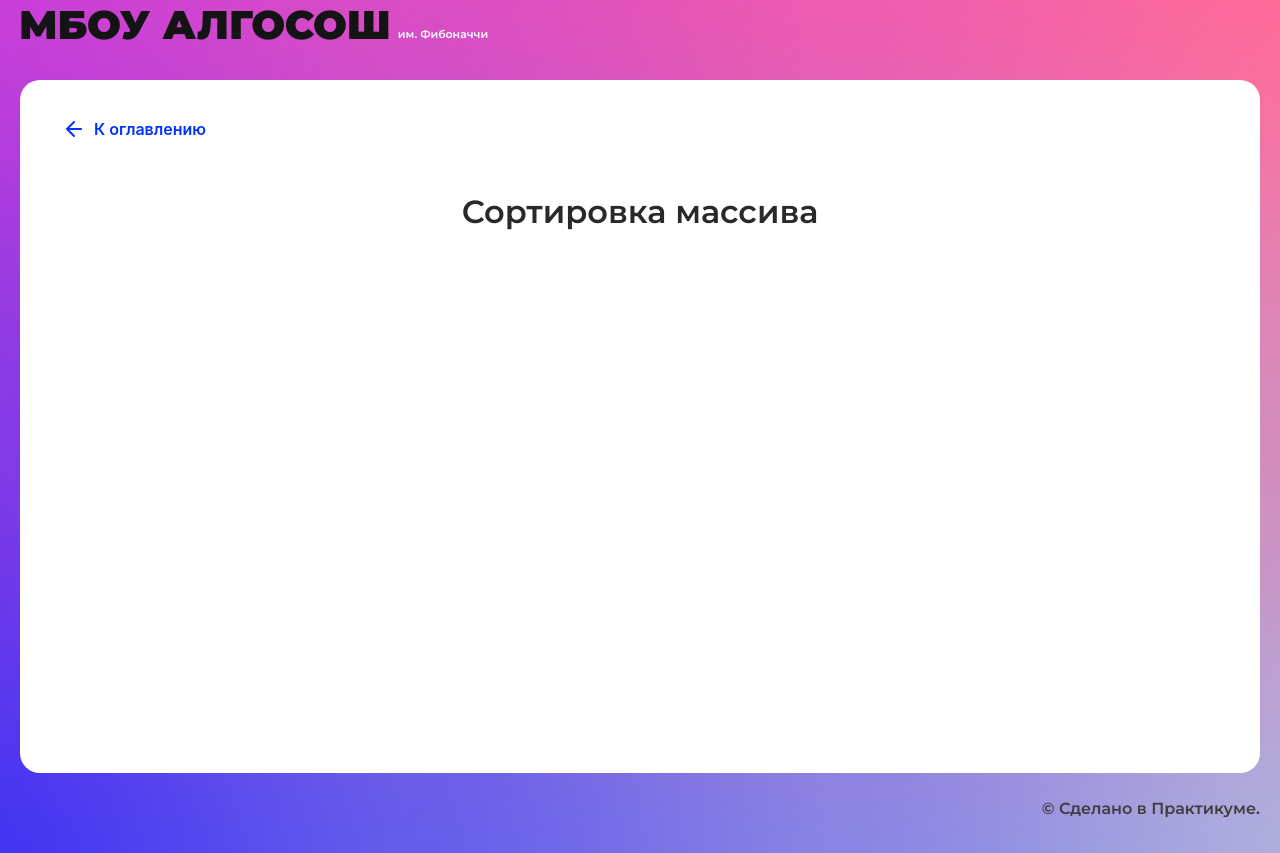
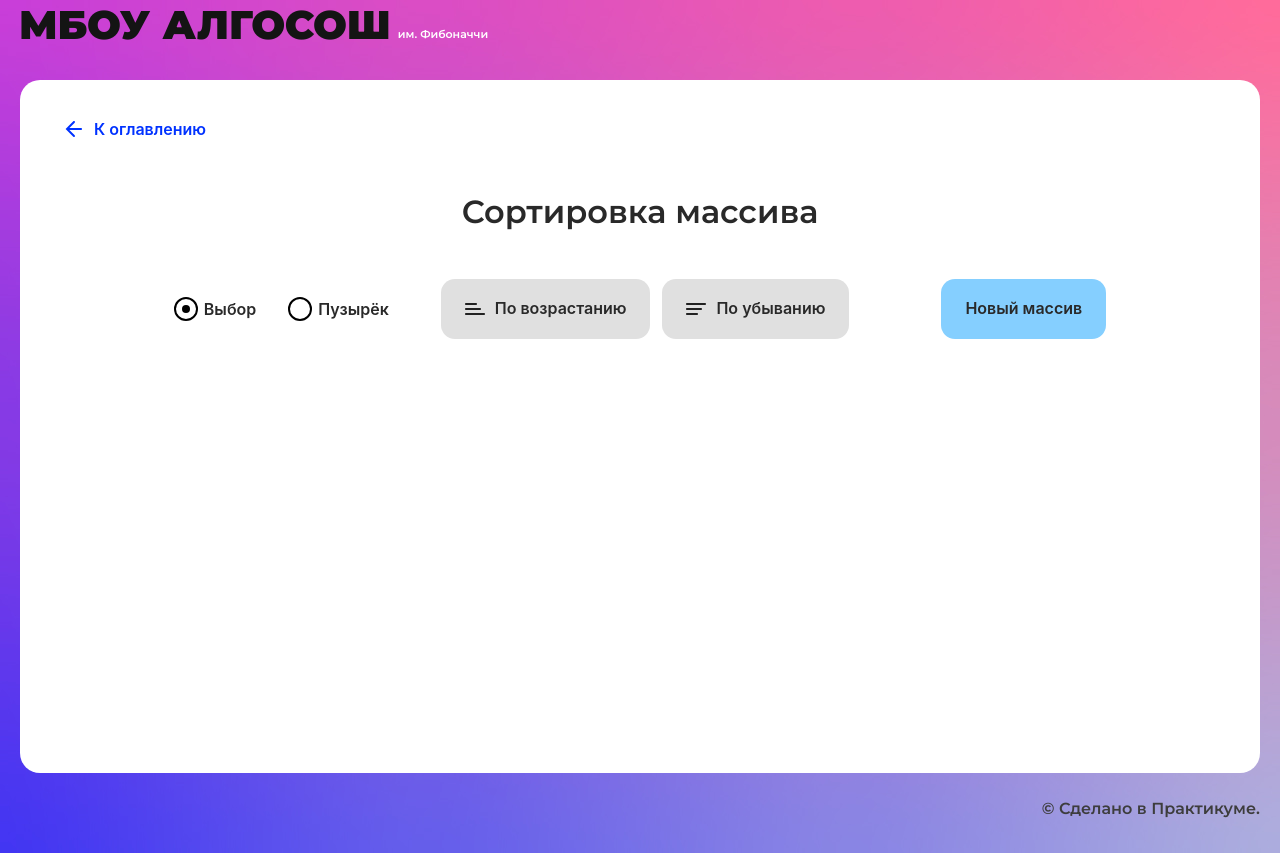
Before and after one commit to Avet90/-Algososh, a React (Create React App) app: page /sorting in a window 1280 px wide. Built offline with nearby package versions, Linux system fonts and the light colour scheme.

Commit message:
sorting page

```diff
--- a/src/components/sorting-page/sorting-page.tsx
+++ b/src/components/sorting-page/sorting-page.tsx
@@ -1,10 +1,219 @@
 import React from "react";
+import styles from "./sorting.module.css";
+import { nanoid } from "nanoid";
 import { SolutionLayout } from "../ui/solution-layout/solution-layout";
+import { RadioInput } from "../ui/radio-input/radio-input";
+import { Button } from "../ui/button/button";
+import { Direction } from "../../types/direction";
+import { Column } from "../ui/column/column";
+import { swap, timeout, setCircleState } from "../../utils/utils";
+import { SHORT_DELAY_IN_MS } from "../../constants/delays";
+import { IResultObj } from "../../types/result";
 
 export const SortingPage: React.FC = () => {
+  const [sortType, setSortType] = React.useState<"selection" | "bubble">("selection");
+  const [direction, setDirection] = React.useState<"asc" | "desc" | boolean>(false);
+  const [resultArray, setResultArray] = React.useState<IResultObj[]>([]);
+
+  const randomArr = (minLen: number, maxLen: number): Array<IResultObj> => {
+    const len = Math.floor(Math.random() * (maxLen - minLen + 1)) + minLen;
+    return Array.from({ length: len }, () => {
+      return {
+        value: Math.floor(Math.random() * 100).toString(),
+        modified: false,
+        changing: false
+      };
+    });
+  };
+
+  const modifyArray = (array: Array<IResultObj>, start: number, end: number) => {
+    if (sortType === "bubble") {
+      array[start].changing = true;
+      array[end].changing = true;
+      if (start >= 1 && array[start - 1].changing) {
+        array[start - 1].changing = false;
+      }
+    } else {
+      array[start].changing = true;
+      array[end].changing = true;
+      if (array[end - 1].changing && array[end - 1] !== array[start]) {
+        array[end - 1].changing = false;
+      }
+    }
+    return array;
+  };
+
+  const compareColumns = (
+    firstColumn: IResultObj,
+    secondColumn: IResultObj,
+    mode: "biggest" | "smallest"
+  ) => {
+    if (mode === "biggest") {
+      return Number(firstColumn.value) < Number(secondColumn.value)
+        ? secondColumn
+        : firstColumn;
+    } else if (mode === "smallest") {
+      return Number(firstColumn.value) < Number(secondColumn.value)
+        ? firstColumn
+        : secondColumn;
+    } else {
+      return secondColumn;
+    }
+  };
+
+  async function selectionSort(array: IResultObj[], sorting: string | boolean) {
+    const arr = [...array].map(item => {
+      return { ...item, changing: false, modified: false };
+    });
+    let exchangedElement: { element: IResultObj; index: number } | null = null;
+
+    for (let i = 0; i < arr.length; i++) {
+      for (let j = i + 1; j < arr.length; j++) {
+        let modifiedArray = modifyArray(arr, i, j);
+        await timeout(SHORT_DELAY_IN_MS);
+        setResultArray([...modifiedArray]);
+        if (!exchangedElement) {
+          exchangedElement = { element: arr[j], index: j };
+        } else {
+          exchangedElement.element =
+            sorting === "desc"
+              ? compareColumns(exchangedElement.element, arr[j], "biggest")
+              : compareColumns(exchangedElement.element, arr[j], "smallest");
+          if (exchangedElement.element === arr[j]) {
+            exchangedElement.index = j;
+          }
+        }
+      }
+
+      arr[arr.length - 1].changing = false;
+      await timeout(SHORT_DELAY_IN_MS);
+      setResultArray([...arr]);
+      if (exchangedElement) {
+        if (
+          sorting === "desc" &&
+          Number(arr[i].value) < Number(exchangedElement.element.value)
+        ) {
+          arr[i].changing = false;
+          arr[exchangedElement.index].changing = false;
+          arr[exchangedElement.index].modified = true;
+          setResultArray([...swap(arr, i, exchangedElement.index)]);
+        }
+        if (
+          sorting === "asc" &&
+          Number(arr[i].value) > Number(exchangedElement.element.value)
+        ) {
+          arr[i].changing = false;
+          arr[exchangedElement.index].changing = false;
+          arr[exchangedElement.index].modified = true;
+          setResultArray([...swap(arr, i, exchangedElement.index)]);
+        }
+      }
+      arr[i].changing = false;
+      arr[i].modified = true;
+      exchangedElement = null;
+    }
+    setResultArray([...arr]);
+    setDirection(true);
+  };
+
+  async function bubbleSort(array: IResultObj[], sorting: string) {
+    let arr = [...array].map(item => {
+      return { ...item, changing: false, modified: false };
+    });
+
+    for (let i = 0; i < arr.length; i++) {
+      for (let j = 0; j < arr.length - i - 1; j++) {
+        await timeout(SHORT_DELAY_IN_MS);
+        let modifiedArray = modifyArray(arr, j, j + 1);
+        if (
+          sorting === "desc" &&
+          Number(arr[j].value) < Number(arr[j + 1].value)
+        ) {
+          swap(modifiedArray, j, j + 1);
+        }
+        if (
+          sorting === "asc" &&
+          Number(arr[j].value) > Number(arr[j + 1].value)
+        ) {
+          swap(modifiedArray, j, j + 1);
+        }
+        setResultArray([...modifiedArray]);
+      }
+      arr[arr.length - i - 1].changing = false;
+      if (arr.length - i >= 2) {
+        arr[arr.length - i - 2].changing = false;
+      }
+      arr[arr.length - i - 1].modified = true;
+    }
+
+    setResultArray([...arr]);
+    setDirection(true);
+  };
+
   return (
     <SolutionLayout title="Сортировка массива">
-
+      <div className={styles.input}>
+        <RadioInput
+          value="selection"
+          label="Выбор"
+          checked={sortType === "selection"}
+          onChange={() => setSortType("selection")}
+          extraClass="mr-10"
+        />
+        <RadioInput
+          value="bubble"
+          label="Пузырёк"
+          checked={sortType === "bubble"}
+          onChange={() => setSortType("bubble")}
+          extraClass="mr-20"
+        />
+        <Button
+          sorting={Direction.Ascending}
+          text="По возрастанию"
+          onClick={() => {
+            setDirection("asc");
+            sortType === "selection"
+            ? selectionSort(resultArray, "asc")
+            : bubbleSort(resultArray, "asc")
+          }}
+          isLoader={direction === "asc"}
+          disabled={direction === "desc" || !direction}
+        />
+        <Button
+          sorting={Direction.Descending}
+          text="По убыванию"
+          onClick={() => {
+            setDirection("desc");
+            sortType === "selection"
+            ? selectionSort(resultArray, "desc")
+            : bubbleSort(resultArray, "desc")
+          }}
+          isLoader={direction === "desc"}
+          disabled={direction === "asc" || !direction}
+        />
+        <Button
+          text="Новый массив"
+          onClick={() => {
+            setResultArray(randomArr(3, 17));
+            setDirection(true);
+          }}
+          disabled={direction === ("asc" || "desc")}
+          extraClass="ml-40"
+        />
+      </div>
+      {resultArray && (
+        <div className={styles.result}>
+          {resultArray.map(item => {
+            return (
+              <Column
+                state={setCircleState(item)}
+                key={nanoid()}
+                index={item.value}
+              />
+            );
+          })}
+        </div>
+      )}
     </SolutionLayout>
   );
 };
--- /dev/null
+++ b/src/components/sorting-page/sorting.module.css
@@ -0,0 +1,15 @@
+.input {
+    display: flex;
+    justify-content: center;
+    align-items: center;
+    gap: 12px;
+  }
+
+  .result {
+    display: flex;
+    gap: 12px;
+    margin-top: 48px;
+    height: 340px;
+    justify-content: center;
+    align-items: flex-end;
+  }
```
